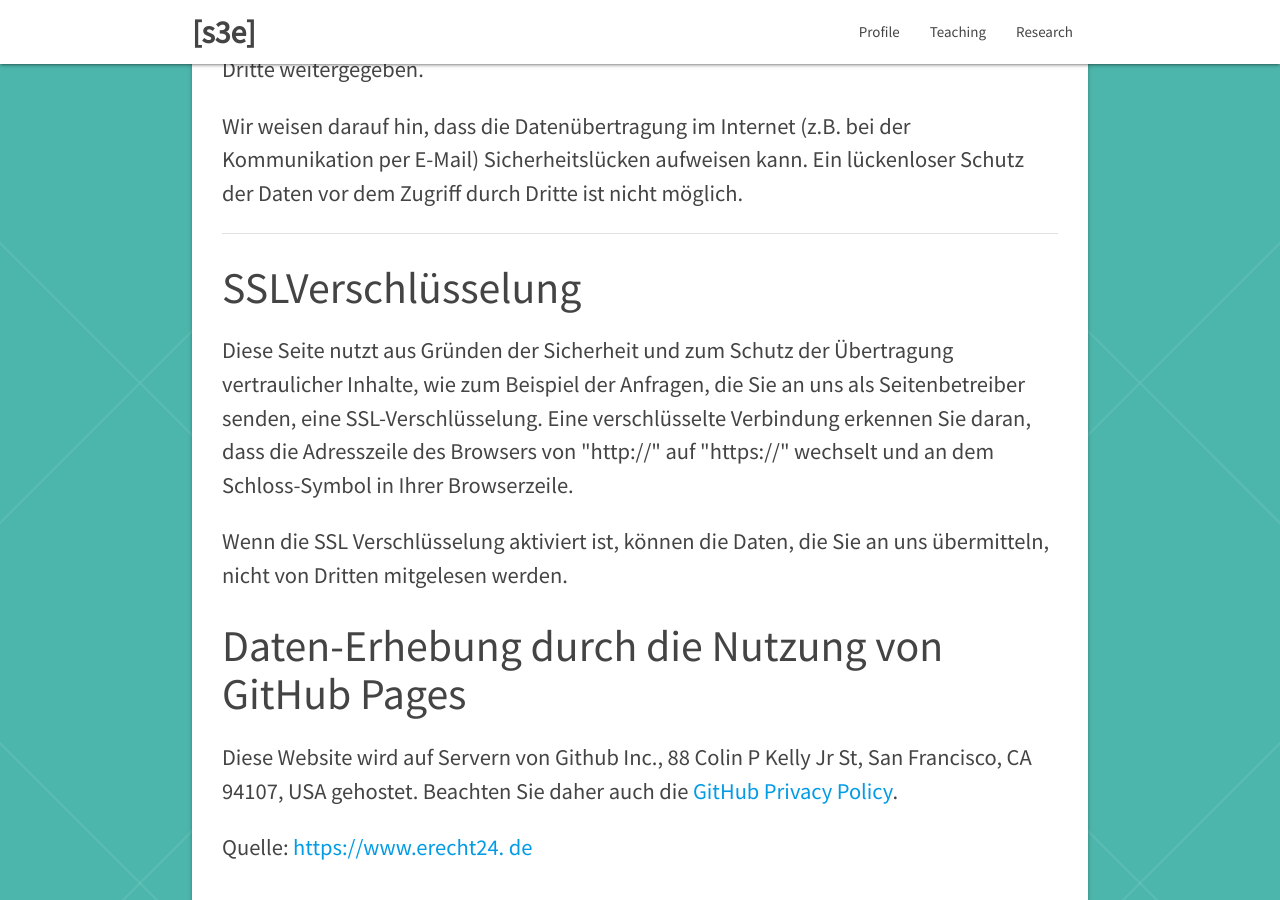
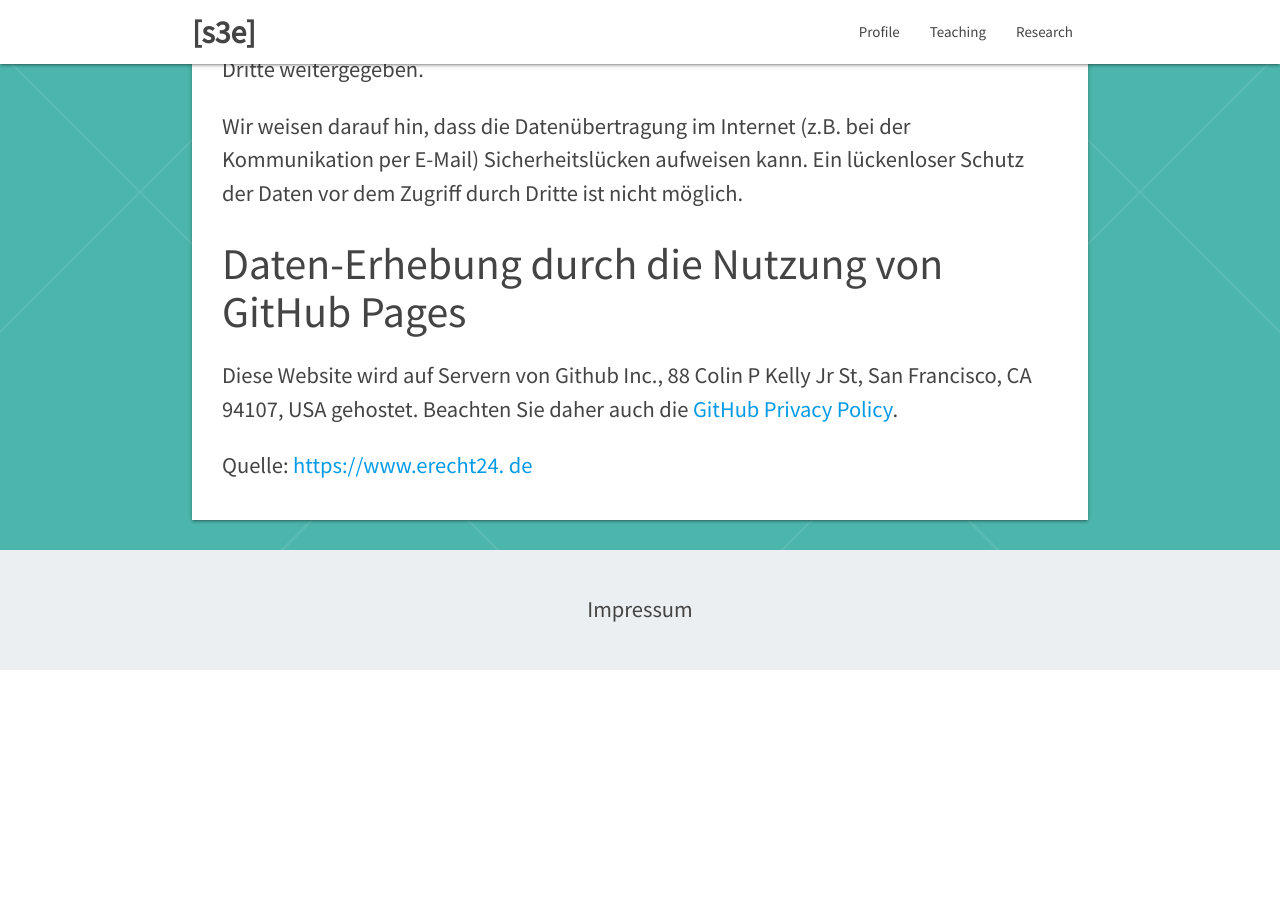
Before and after one commit to andykit/s3engineering, a Jekyll site: the page built from impressum.html, in a window 1280 px wide and 900 px high, scrolled down 2231 px. Built offline with Jekyll 4.4.1, drawn with Linux system fonts in a browser that asks for light colours; nearby versions of some CDN libraries; after the commit the page ends 2901 px from its top, so only the background shows below that.

Commit message:
impressum update

```diff
--- a/impressum.html
+++ b/impressum.html
@@ -49,16 +49,6 @@ subtext: How to find us.
     stets auf freiwilliger Basis. Diese Daten werden ohne Ihre ausdr&uuml;ckliche Zustimmung nicht an Dritte weitergegeben.</p>
 <p>Wir weisen darauf hin, dass die Daten&uuml;bertragung im Internet (z.B. bei der Kommunikation per E-Mail) Sicherheitsl&uuml;cken
     aufweisen kann. Ein l&uuml;ckenloser Schutz der Daten vor dem Zugriff durch Dritte ist nicht m&ouml;glich.</p>
-<div class="divider"></div>
-<h3>SSLVerschl&uuml;sselung
-</h3>
-<p>Diese Seite nutzt aus Gr&uuml;nden der Sicherheit und zum Schutz der &Uuml;bertragung vertraulicher Inhalte, wie zum Beispiel
-    der Anfragen, die Sie an uns als Seitenbetreiber senden, eine SSL-Verschl&uuml;sselung. Eine verschl&uuml;sselte Verbindung
-    erkennen Sie daran, dass die Adresszeile des Browsers von &quot;http://&quot; auf &quot;https://&quot; wechselt und an
-    dem Schloss-Symbol in Ihrer Browserzeile.</p>
-<p>Wenn die SSL Verschl&uuml;sselung aktiviert ist, k&ouml;nnen die Daten, die Sie an uns &uuml;bermitteln, nicht von Dritten
-    mitgelesen werden.
-</p>
 <h3>Daten-Erhebung durch die Nutzung von GitHub Pages</h3>
 
 <p>
```
